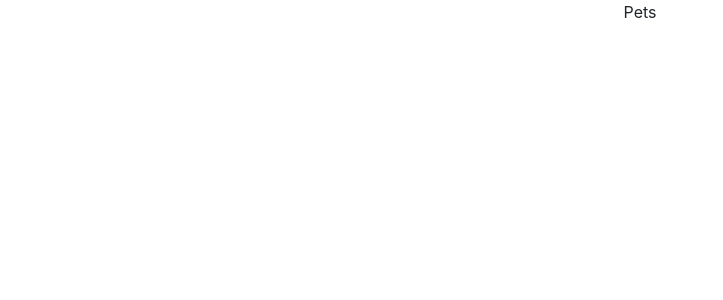
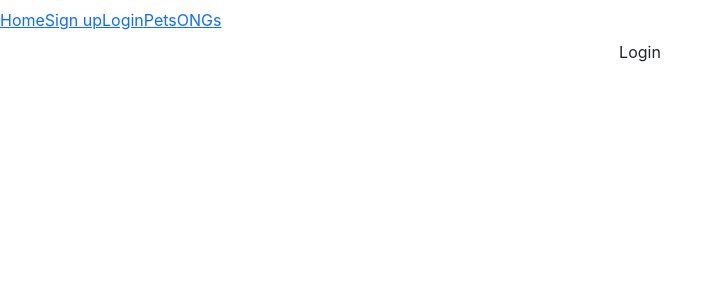
Before and after one commit to renatainojosa/final-project-client, a React (Create React App) app: page /login in a window 1280 px wide. Before the commit this address had no page. Shown: the top 300 px of the page, without its empty margins (0-723 px from the left). Built offline with nearby package versions, Linux system fonts and the light colour scheme.

Commit message:
criadas pages

```diff
--- a/src/App.js
+++ b/src/App.js
@@ -2,6 +2,10 @@ import './App.css';
 import { Routes, Route } from 'react-router-dom';
 import HomePage from './pages/HomePage/HomePage';
 import Navbar from './components/Navbar/Navbar';
+import SignUp from './pages/SignUp/SignUp';
+import Login from './pages/Login/Login';
+import Pets from './pages/Pets/Pets';
+import Ongs from './pages/Ongs/Ongs';
 
 function App() {
   return (
@@ -9,6 +13,10 @@ function App() {
       <Navbar/>
       <Routes>
         <Route path='/' element={<HomePage/>}/>
+        <Route path='/signup' element={<SignUp/>}/>
+        <Route path='/login' element={<Login/>}/>
+        <Route path='/pets' element={<Pets/>}/>
+        <Route path='/ongs' element={<Ongs/>}/>
       </Routes>
     </div>
   );
--- a/src/components/Navbar/Navbar.js
+++ b/src/components/Navbar/Navbar.js
@@ -1,8 +1,29 @@
 import './Navbar.css';
+// import '../../../node_modules/bootstrap/dist/css/bootstrap.css'
+import { Link } from 'react-router-dom'
 
 const Navbar = () => {
     return (
-        <nav>Pets</nav>
+        <nav className='navbar'>
+            <div className='nav-links'>
+                <Link to='/'>
+                    Home
+                </Link>
+                <Link to='/signup'>
+                    Sign up
+                </Link>
+                <Link to='/login'>
+                    Login
+                </Link>
+                <Link to='/pets'>
+                    Pets
+                </Link>
+                <Link to='/ongs'>
+                    ONGs
+                </Link>
+
+            </div>
+        </nav>
     )
 };
 
--- /dev/null
+++ b/src/pages/Login/Login.js
@@ -0,0 +1,9 @@
+import './Login.css'
+
+const Login = () => {
+  return (
+    <div>Login</div>
+  )
+}
+
+export default Login;
--- /dev/null
+++ b/src/pages/Ongs/Ongs.js
@@ -0,0 +1,9 @@
+import './Ongs.css'
+
+const Ongs = () => {
+  return (
+    <div>Ongs</div>
+  )
+}
+
+export default Ongs;
--- /dev/null
+++ b/src/pages/Pets/Pets.js
@@ -0,0 +1,9 @@
+import './Pets.css'
+
+const Pets = () => {
+  return (
+    <div>Pets</div>
+  )
+}
+
+export default Pets;
--- /dev/null
+++ b/src/pages/SignUp/SignUp.js
@@ -0,0 +1,9 @@
+import './SignUp.css'
+
+const SignUp = () => {
+  return (
+    <div>SignUp</div>
+  )
+}
+
+export default SignUp;
```
Also changed, not shown: src/pages/Login/Login.css (added), src/pages/Ongs/Ongs.css (added), src/pages/Pets/Pets.css (added), src/pages/SignUp/SignUp.css (added).
